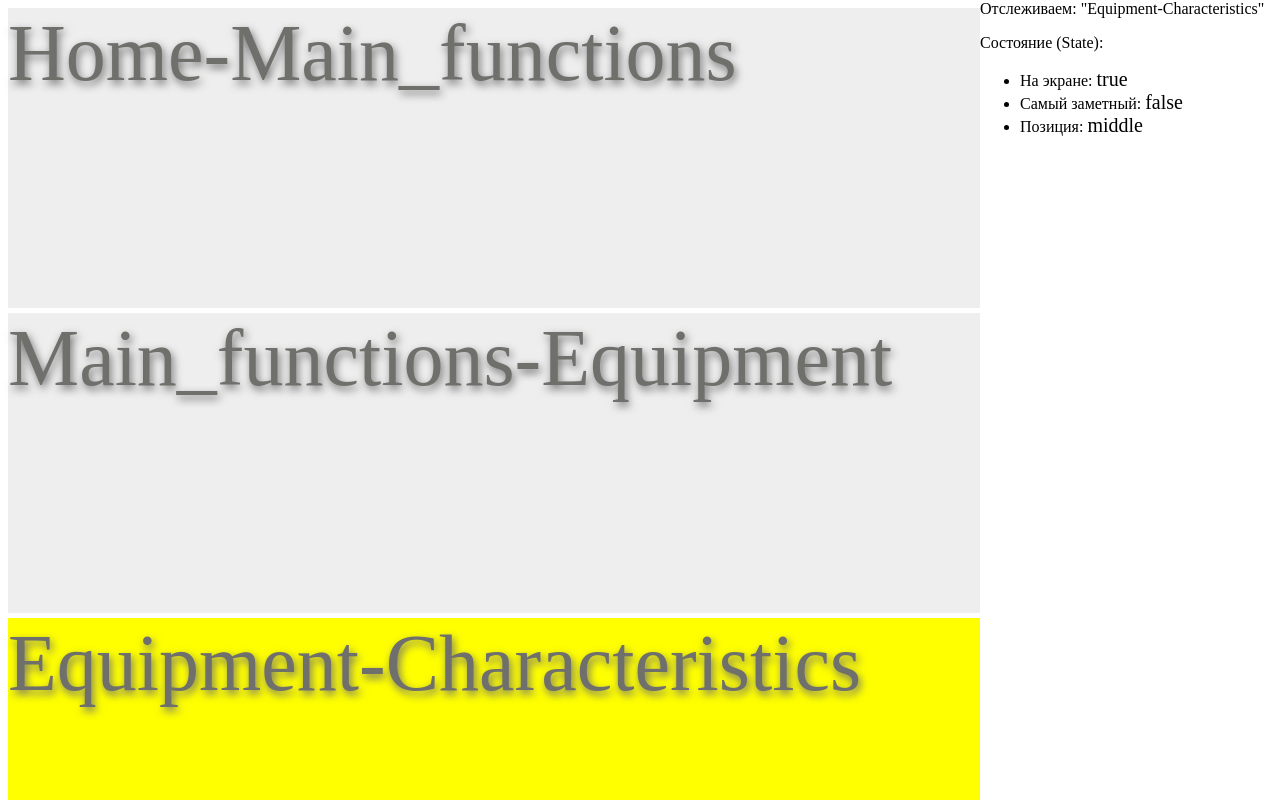
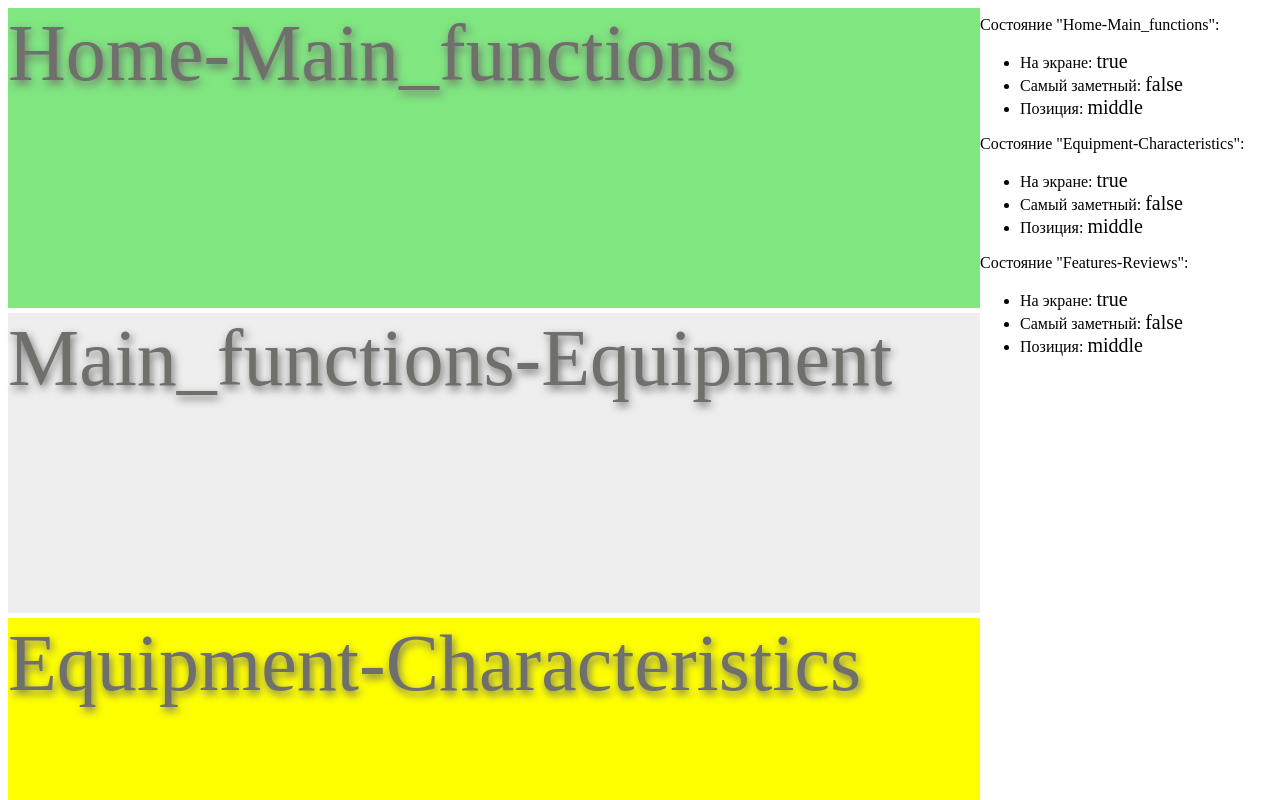
Before and after one commit to Talalaev/scrollingAnchors, a website: page demo/default.html in a window 1280 px wide. Shown: the top 800 px of the page. Drawn offline with Linux system fonts and the light colour scheme.

Commit message:
update demo

```diff
--- a/demo/default.html
+++ b/demo/default.html
@@ -31,6 +31,12 @@
 		#Equipment-Characteristics {
 			background: #ffff00;
 		}
+		#Home-Main_functions {
+			background: #80e680;
+		}
+		#Features-Reviews {
+			background: #9f9fee;
+		}
 		.indicator {
 			font-size: 20px
 		}
@@ -42,7 +48,7 @@
 <body>
 	<div id="Home"></div>
 
-	<div class="space">Home-Main_functions</div>
+	<div class="space" id="Home-Main_functions">Home-Main_functions</div>
 
 	<div id="Main_functions"></div>
 
@@ -58,7 +64,7 @@
 
 	<div id="Features"></div>
 
-	<div class="space">Features-Reviews</div>
+	<div class="space" id="Features-Reviews">Features-Reviews</div>
 
 	<div id="Reviews"></div>
 
@@ -67,14 +73,23 @@
 	<div id="EndDoc"></div>
 
 	<div id="console">
-		<div class="range-name">
-			Отслеживаем: "Equipment-Characteristics"
-		</div>
-		<p>Состояние (State):</p>
+		<p>Состояние "Home-Main_functions":</p>
 		<ul>
-			<li>На экране: <span class="on-screen indicator"></span></li>
-			<li>Самый заметный: <span class="most-notable indicator"></span></li>
-			<li>Позиция: <span class="position indicator"></span></li>
+			<li>На экране: <span class="on-screen Home-Main_functions indicator"></span></li>
+			<li>Самый заметный: <span class="most-notable Home-Main_functions indicator"></span></li>
+			<li>Позиция: <span class="position Home-Main_functions indicator"></span></li>
+		</ul>
+		<p>Состояние "Equipment-Characteristics":</p>
+		<ul>
+			<li>На экране: <span class="on-screen Equipment-Characteristics indicator"></span></li>
+			<li>Самый заметный: <span class="most-notable Equipment-Characteristics indicator"></span></li>
+			<li>Позиция: <span class="position Equipment-Characteristics indicator"></span></li>
+		</ul>
+		<p>Состояние "Features-Reviews":</p>
+		<ul>
+			<li>На экране: <span class="on-screen Features-Reviews indicator"></span></li>
+			<li>Самый заметный: <span class="most-notable Features-Reviews indicator"></span></li>
+			<li>Позиция: <span class="position Features-Reviews indicator"></span></li>
 		</ul>
 	</div>
 
--- a/demo/default.js
+++ b/demo/default.js
@@ -67,45 +67,139 @@ myModule.on("onTheScreen:anchors:Equipment", function() {
 
 myModule.on("onTheScreen:ranges:Equipment-Characteristics", function() {
 	console.log("Equipment-Characteristics Ranges on Screen!");
-	$(".on-screen").html("true");
+	$(".Equipment-Characteristics.on-screen").html("true");
 });
 
 myModule.on("notOnTheScreen:ranges:Equipment-Characteristics", function() {
 	console.log("Equipment-Characteristics Ranges NOT on Screen!");
-	$(".on-screen").html("false");
+	$(".Equipment-Characteristics.on-screen").html("false");
 });
 
 
 
 myModule.on("top:ranges:Equipment-Characteristics", function() {
 	console.log("Equipment-Characteristics Ranges Top!");
-	$(".position").html("top");
+	$(".Equipment-Characteristics.position").html("top");
 });
 
 myModule.on("middle:ranges:Equipment-Characteristics", function() {
 	console.log("Equipment-Characteristics Ranges Top!");
-	$(".position").html("middle");
+	$(".Equipment-Characteristics.position").html("middle");
 });
 
 myModule.on("cover:ranges:Equipment-Characteristics", function() {
 	console.log("Equipment-Characteristics Ranges Top!");
-	$(".position").html("cover");
+	$(".Equipment-Characteristics.position").html("cover");
 });
 
 myModule.on("bottom:ranges:Equipment-Characteristics", function() {
 	console.log("Equipment-Characteristics Ranges Top!");
-	$(".position").html("bottom");
+	$(".Equipment-Characteristics.position").html("bottom");
 });
 
 
 myModule.on("mostNotable:ranges:Equipment-Characteristics", function() {
 	console.log("Equipment-Characteristics Ranges is most Notable!");
-	$(".most-notable").html("true");
+	$(".Equipment-Characteristics.most-notable").html("true");
 });
 myModule.on("notMostNotable:ranges:Equipment-Characteristics", function() {
 	console.log("Equipment-Characteristics Ranges is most Notable!");
-	$(".most-notable").html("false");
+	$(".Equipment-Characteristics.most-notable").html("false");
 });
+
+
+// ________________________________________________________________
+
+myModule.on("onTheScreen:ranges:Home-Main_functions", function() {
+	console.log("Home-Main_functions Ranges on Screen!");
+	$(".Home-Main_functions.on-screen").html("true");
+});
+
+myModule.on("notOnTheScreen:ranges:Home-Main_functions", function() {
+	console.log("Home-Main_functions Ranges NOT on Screen!");
+	$(".Home-Main_functions.on-screen").html("false");
+});
+
+
+
+myModule.on("top:ranges:Home-Main_functions", function() {
+	console.log("Home-Main_functions Ranges Top!");
+	$(".Home-Main_functions.position").html("top");
+});
+
+myModule.on("middle:ranges:Home-Main_functions", function() {
+	console.log("Home-Main_functions Ranges Top!");
+	$(".Home-Main_functions.position").html("middle");
+});
+
+myModule.on("cover:ranges:Home-Main_functions", function() {
+	console.log("Home-Main_functions Ranges Top!");
+	$(".Home-Main_functions.position").html("cover");
+});
+
+myModule.on("bottom:ranges:Home-Main_functions", function() {
+	console.log("Home-Main_functions Ranges Top!");
+	$(".Home-Main_functions.position").html("bottom");
+});
+
+
+myModule.on("mostNotable:ranges:Home-Main_functions", function() {
+	console.log("Home-Main_functions Ranges is most Notable!");
+	$(".Home-Main_functions.most-notable").html("true");
+});
+myModule.on("notMostNotable:ranges:Home-Main_functions", function() {
+	console.log("Home-Main_functions Ranges is most Notable!");
+	$(".Home-Main_functions.most-notable").html("false");
+});
+
+//____________________________________________________
+
+
+myModule.on("onTheScreen:ranges:Features-Reviews", function() {
+	console.log("Features-Reviews Ranges on Screen!");
+	$(".Features-Reviews.on-screen").html("true");
+});
+
+myModule.on("notOnTheScreen:ranges:Features-Reviews", function() {
+	console.log("Features-Reviews Ranges NOT on Screen!");
+	$(".Features-Reviews.on-screen").html("false");
+});
+
+
+
+myModule.on("top:ranges:Features-Reviews", function() {
+	console.log("Features-Reviews Ranges Top!");
+	$(".Features-Reviews.position").html("top");
+});
+
+myModule.on("middle:ranges:Features-Reviews", function() {
+	console.log("Features-Reviews Ranges Top!");
+	$(".Features-Reviews.position").html("middle");
+});
+
+myModule.on("cover:ranges:Features-Reviews", function() {
+	console.log("Features-Reviews Ranges Top!");
+	$(".Features-Reviews.position").html("cover");
+});
+
+myModule.on("bottom:ranges:Features-Reviews", function() {
+	console.log("Features-Reviews Ranges Top!");
+	$(".Features-Reviews.position").html("bottom");
+});
+
+
+myModule.on("mostNotable:ranges:Features-Reviews", function() {
+	console.log("Features-Reviews Ranges is most Notable!");
+	$(".Features-Reviews.most-notable").html("true");
+});
+myModule.on("notMostNotable:ranges:Features-Reviews", function() {
+	console.log("Features-Reviews Ranges is most Notable!");
+	$(".Features-Reviews.most-notable").html("false");
+});
+
+//____________________________________________________
+
+
 
 
 myModule.addListeners(function( data ) {
```
